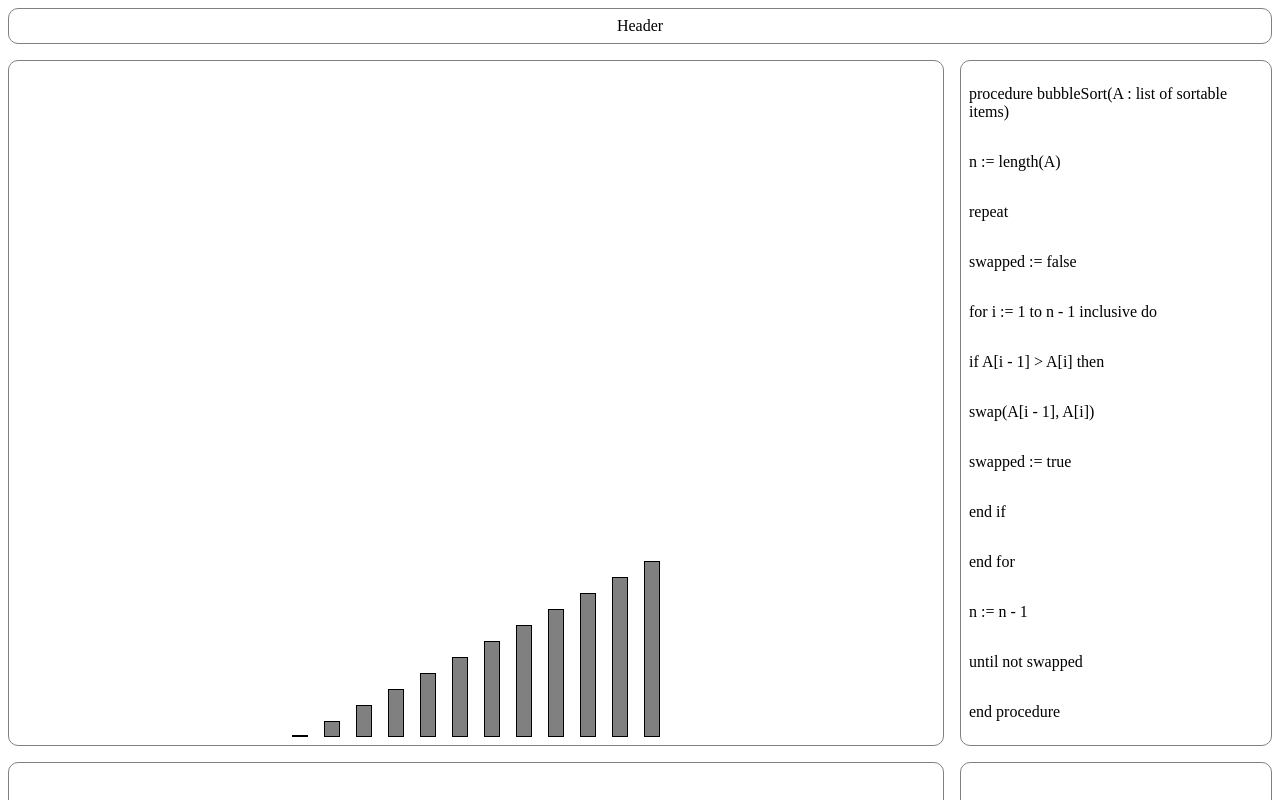
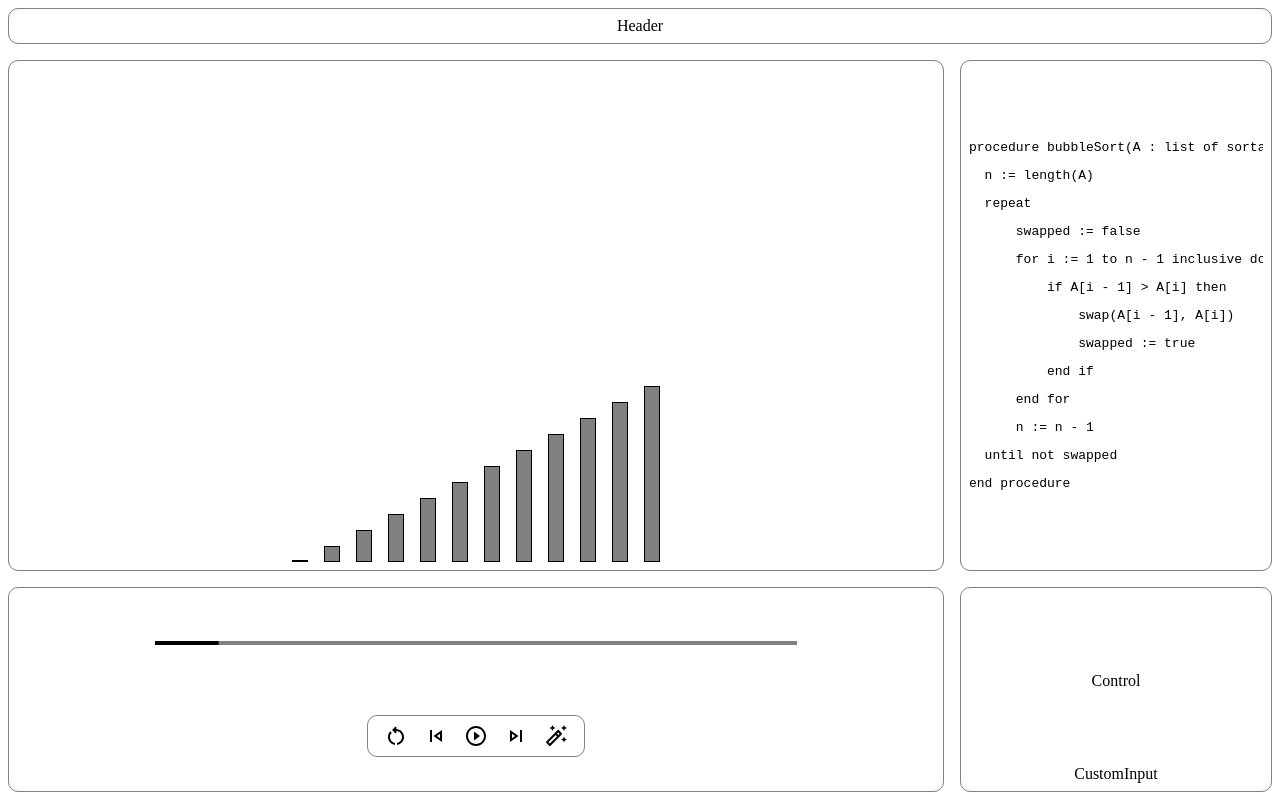
Before and after one commit to darkk-shadow/algorithm-visualizer, a React (Vite) app: page / in a window 1280 px wide. Shown: the top 800 px of the page. Built offline with nearby package versions, Linux system fonts and the light colour scheme.

Commit message:
Fix psuedocode style

```diff
--- a/src/App.scss
+++ b/src/App.scss
@@ -22,7 +22,7 @@ html, body, #root{
   padding: 0.4em;
 }
 .display{
-  height: 100%;
+  max-height: 100%;
   gap: 1em;
   display: grid;
   grid-template-columns: 6fr 2fr;
@@ -66,3 +66,17 @@ html, body, #root{
   place-items: center;
   gap: 1em;
 }
+
+::-webkit-scrollbar {
+    display: none;
+}
+
+.code{
+  height: 0;
+  min-height: 100%;
+
+  >*{
+    overflow: scroll;
+    height: 100%;
+  }
+}
--- a/src/comps/Code.jsx
+++ b/src/comps/Code.jsx
@@ -17,10 +17,13 @@ const codes = [
 
 const Code = () => {
   return <div className="code">
+    <div className="wrap">
+
     {codes.map((v,i)=>{
-      return <p key={i}>{v}</p>
+      return <pre key={i}>{v}</pre>
     })}
   </div>
+    </div>
 }
 
 export default Code;
```
